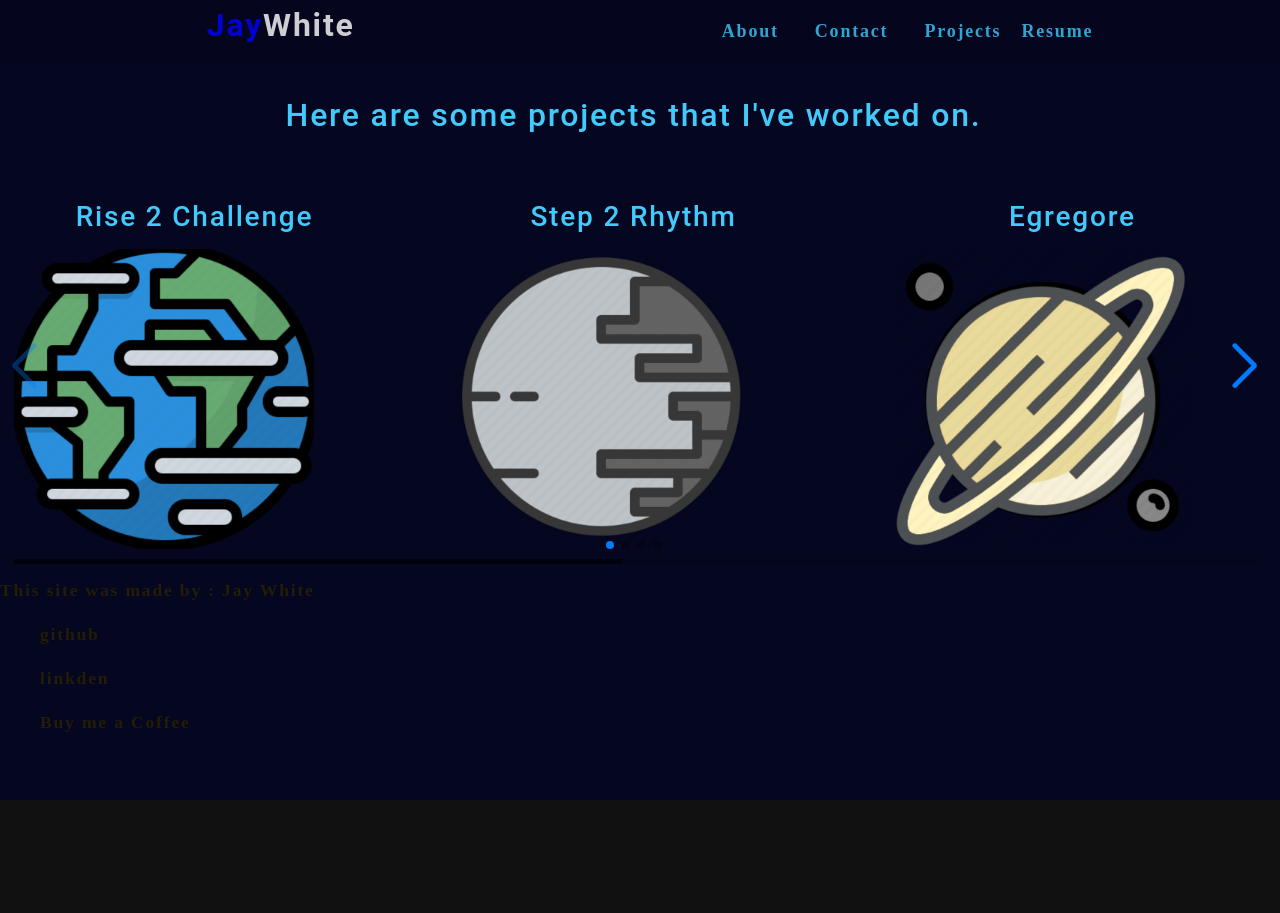
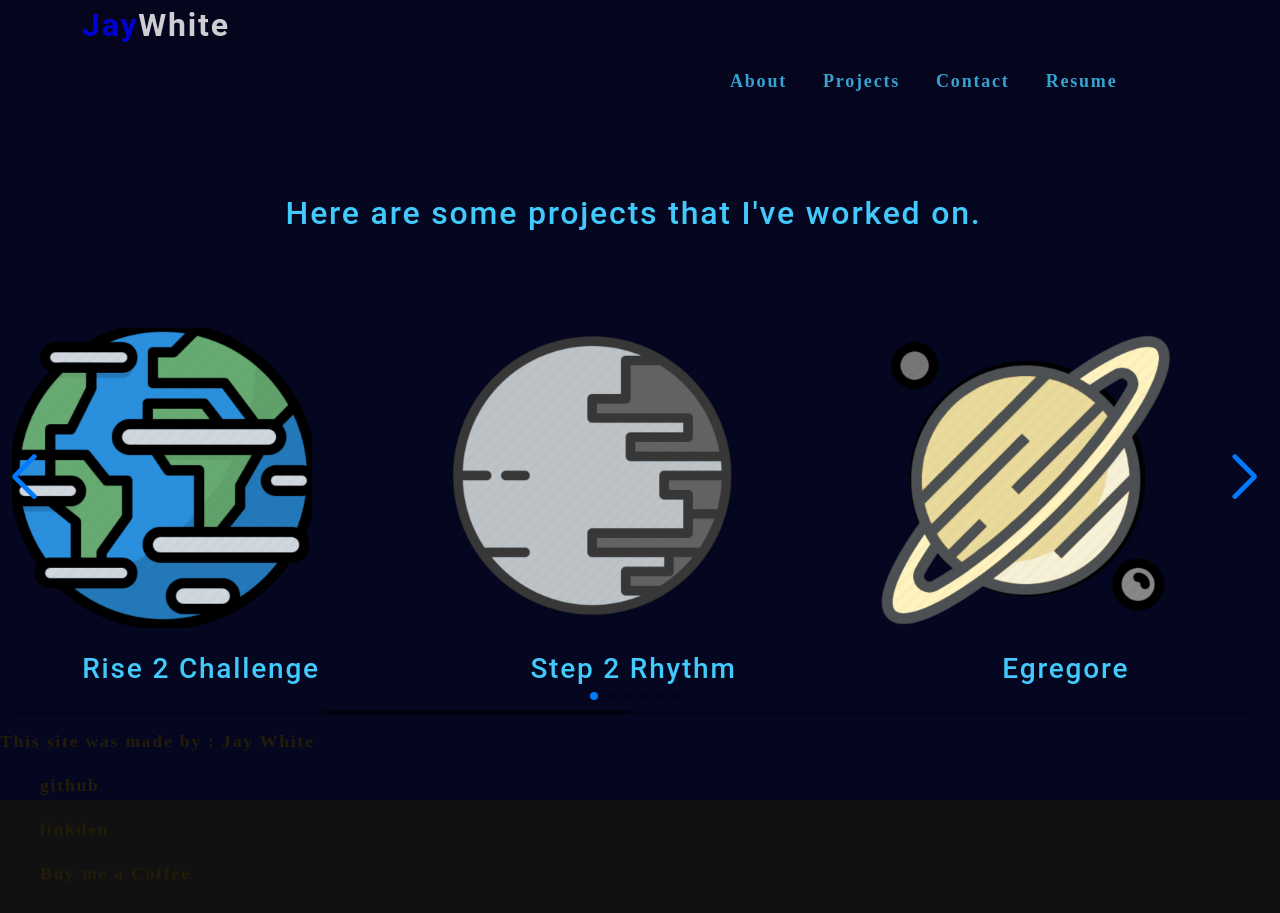
Before and after one commit to JayWhiteBuffalo/react-portfolio, a React (Create React App) app in the folder OneDrive/Desktop/projects/react-portfolio/: page / in a window 1280 px wide. Both pictures are taken after a click on the link "Projects". Before the commit the page ends 800 px from the top, so only its background shows below. Built offline with nearby package versions, Linux system fonts and the light colour scheme.

Commit message:
Changed some spacing in Nav/Projects. Changed some text color on landing page.

```diff
--- a/OneDrive/Desktop/projects/react-portfolio/src/App.js
+++ b/OneDrive/Desktop/projects/react-portfolio/src/App.js
@@ -1,7 +1,7 @@
 import React, { useState } from "react";
 import About from "./componets/About";
 import Nav from "./componets/Nav";
-import Projects from "./componets/projects";
+import ProjectPage from "./componets/ProjectPage";
 import Contact from "./componets/ContactForm";
 import Resume from "./componets/Resume";
 import Footer from "./componets/Footer";
@@ -19,7 +19,7 @@ import ParticlesComponent from "./componets/Particles";
              return <Contact/>
            };
            if (pageSelected === 'Projects'){
-             return <Projects/>
+             return <ProjectPage/>
            };
            if (pageSelected === 'Resume'){
              return <Resume/>
--- a/OneDrive/Desktop/projects/react-portfolio/src/componets/About/index.js
+++ b/OneDrive/Desktop/projects/react-portfolio/src/componets/About/index.js
@@ -11,7 +11,7 @@ function About() {
                 <h1 className="about">Hi There!</h1>
             </div>
             <div>
-                <h1 className="about">I'm Jay White</h1>
+                <h1 className="about">I'm <span className="blue">Jay</span> <span className="white">White</span></h1>
             </div>
             <div id="type">
                 <Type/>
--- a/OneDrive/Desktop/projects/react-portfolio/src/componets/Nav/index.js
+++ b/OneDrive/Desktop/projects/react-portfolio/src/componets/Nav/index.js
@@ -11,22 +11,22 @@ function Nav (props){
             </h2>
             <nav>
                 <ul className="flex-row">
-                    <li className="mx-2">
+                    <li className="mx-2 headerlink">
                         <a onClick={() => setPageSelected('About')}>
                             About
                         </a>
                     </li>
-                    <li className="mx-2">
+                    <li className="mx-2 headerlink">
+                        <a  onClick={() => setPageSelected('Projects')}>
+                            Projects
+                        </a>
+                    </li>
+                    <li className="mx-2 headerlink">
                         <a  onClick={() => setPageSelected('Contact')}>
                             Contact
                         </a>
                     </li>
-                    <li className="mx-2">
-                        <a  onClick={() => setPageSelected('Projects')}>
-                            Projects
-                        </a>
-                    </li>
-                    <li>
+                    <li className="mx-2 headerlink">
                         <a
                         onClick={() => setPageSelected('Resume')}
                         >Resume</a>
--- a/OneDrive/Desktop/projects/react-portfolio/src/componets/ProjectCards/index.js
+++ b/OneDrive/Desktop/projects/react-portfolio/src/componets/ProjectCards/index.js
@@ -1,58 +1,94 @@
 import React, { useState } from "react";
-import ProjectScroll from "../Swipe";
+import { Swiper, SwiperSlide} from "swiper/react";
+import SwiperCore, { Navigation, Pagination, Scrollbar, A11y, } from 'swiper';
+import 'swiper/css';
+import 'swiper/css/navigation';
+import 'swiper/css/pagination';
+import 'swiper/css/scrollbar';
 
-const ProjectCards = () => {
-
-
-
-const [projectArr] = useState([
+const projectslide = [
   {
+      id: 1,
       name: 'Rise 2 Challenge',
       description: '',
+      image: "../../assets/images/0.png",
       link: 'https://thawing-atoll-91539.herokuapp.com/',
       github: 'https://github.com/JayWhiteBuffalo/Rise2Challenge'
   },
   {
-        name: 'Step 2 Rhythm',
+      id: 2,
+      name:'Step 2 Rhythm',
       description: '',
+      image: "../../assets/images/1.png",
       link: 'https://jaywhitebuffalo.github.io/Step2Rhythm/',
       github: 'https://github.com/JayWhiteBuffalo/Step2Rhythm'
   },
   {
+      id: 3,
       name: 'Egregore',
       description: '',
+      image: "../../assets/images/2.png",
       link: 'https://github.com/JayWhiteBuffalo/Egregore',
       github: 'https://github.com/JayWhiteBuffalo/Egregore'
   },
   {
+      id: 4,
       name: 'J.A.T.E',
       description: '',
+      image: "../../assets/images/3.png",
       link: 'https://infinite-chamber-71782.herokuapp.com/',
       github: 'https://github.com/JayWhiteBuffalo/text2Edit'
   },
   {
+      id: 5,
       name: 'Department Tracker',
       description: '',
+      image: "../../assets/images/4.png",
       link: 'https://github.com/JayWhiteBuffalo/department-tracker',
       github: 'https://github.com/JayWhiteBuffalo/department-tracker'
   },
   {
+      id: 6,
       name: 'E-commerance Back-End',
       description: '',
+      image: "../../assets/images/5.png",
       link: 'https://github.com/JayWhiteBuffalo/Ecommie',
       github: 'https://github.com/JayWhiteBuffalo/Ecommie'
   }
-]);
+];
 
-return (
-    <section id= "projectsPage">
-    <div>
-        <h2 className="center">Here are some projects that I've worked on. </h2>
+function ProjectCards(){
+  return(
+      <Swiper
+  modules={[Navigation, Pagination, Scrollbar, A11y,]}
+    loop={true}
+    spaceBetween={30}
+    slidesPerView={3}
+    navigation
+    pagination={{ clickable: true }}
+    scrollbar={{ draggable: true }}
+    onSlideChange={() => console.log('slide change')}
+    onSwiper={(swiper) => console.log(swiper)}
+  >
+{projectslide.map((el, i) => (
+     <SwiperSlide key={projectslide.id} className="slide">
+             <div className="projectCard slide-content">
+             <a href = {projectslide[i].github}>
+             <img
+             src={require(`../../assets/images/${i}.png`)}
+             alt={projectslide[i].name}
+             className = "img-thumbnail mx-1"
+             key={projectslide[i].name}
+         />
+         </a>
+            <a href = {projectslide[i].link}>
+                <h3 className="center">{projectslide[i].name}</h3>
+            </a>
          </div>
-    <ProjectScroll/>
-    </section>
-)
-
-};
+  </SwiperSlide>
+))
+}
+  </Swiper>
+  )};
 
   export default ProjectCards;
--- /dev/null
+++ b/OneDrive/Desktop/projects/react-portfolio/src/componets/ProjectPage/index.js
@@ -0,0 +1,17 @@
+import React, { useState } from "react";
+import ProjectCards from "../ProjectCards";
+
+const ProjectPage = () => {
+
+return (
+    <section id= "projectsPage">
+    <div>
+        <h2 className="center">Here are some projects that I've worked on. </h2>
+    </div>
+    <ProjectCards/>
+    </section>
+)
+
+};
+
+export default ProjectPage;
--- a/OneDrive/Desktop/projects/react-portfolio/src/componets/Swipe/index.js
+++ /dev/null
@@ -1,93 +0,0 @@
-import React, { useState } from "react";
-import { Swiper, SwiperSlide} from "swiper/react";
-import SwiperCore, { Navigation, Pagination, Scrollbar, A11y,} from 'swiper';
-import 'swiper/css';
-import 'swiper/css/navigation';
-import 'swiper/css/pagination';
-import 'swiper/css/scrollbar';
-
-const projectslide = [
-  {
-      id: 1,
-      name: 'Rise 2 Challenge',
-      description: '',
-      image: "../../assets/images/0.png",
-      link: 'https://thawing-atoll-91539.herokuapp.com/',
-      github: 'https://github.com/JayWhiteBuffalo/Rise2Challenge'
-  },
-  {
-      id: 2,
-      name:'Step 2 Rhythm',
-      description: '',
-      image: "../../assets/images/1.png",
-      link: 'https://jaywhitebuffalo.github.io/Step2Rhythm/',
-      github: 'https://github.com/JayWhiteBuffalo/Step2Rhythm'
-  },
-  {
-      id: 3,
-      name: 'Egregore',
-      description: '',
-      image: "../../assets/images/2.png",
-      link: 'https://github.com/JayWhiteBuffalo/Egregore',
-      github: 'https://github.com/JayWhiteBuffalo/Egregore'
-  },
-  {
-      id: 4,
-      name: 'J.A.T.E',
-      description: '',
-      image: "../../assets/images/3.png",
-      link: 'https://infinite-chamber-71782.herokuapp.com/',
-      github: 'https://github.com/JayWhiteBuffalo/text2Edit'
-  },
-  {
-      id: 5,
-      name: 'Department Tracker',
-      description: '',
-      image: "../../assets/images/4.png",
-      link: 'https://github.com/JayWhiteBuffalo/department-tracker',
-      github: 'https://github.com/JayWhiteBuffalo/department-tracker'
-  },
-  {
-      id: 6,
-      name: 'E-commerance Back-End',
-      description: '',
-      image: "../../assets/images/5.png",
-      link: 'https://github.com/JayWhiteBuffalo/Ecommie',
-      github: 'https://github.com/JayWhiteBuffalo/Ecommie'
-  }
-];
-
-function ProjectScroll(){
-  return(
-      <Swiper
-  modules={[Navigation, Pagination, Scrollbar, A11y,]}
-    spaceBetween={50}
-    slidesPerView={3}
-    navigation
-    pagination={{ clickable: true }}
-    scrollbar={{ draggable: true }}
-    onSlideChange={() => console.log('slide change')}
-    onSwiper={(swiper) => console.log(swiper)}
-  >
-{projectslide.map((image, i) => (
-     <SwiperSlide key={projectslide.id} className="slide">
-             <div className="projectCard slide-content">
-                 <a href = {projectslide[i].link}>
-                 <h3 className="center">{projectslide[i].name}</h3>
-                 </a>
-             <a href = {projectslide[i].github}>
-             <img
-             src={require(`../../assets/images/${i}.png`)}
-             alt={projectslide[i].name}
-             className = "img-thumbnail mx-1"
-             key={projectslide[i].name}
-         />
-         </a>
-         </div>
-  </SwiperSlide>
-))
-}
-  </Swiper>
-  )};
-
-  export default ProjectScroll;
--- a/OneDrive/Desktop/projects/react-portfolio/src/componets/projects/index.js
+++ /dev/null
@@ -1,15 +0,0 @@
-import React from "react";
-import ProjectCards from "../ProjectCards";
-
-
-
-function Projects () {
-
-    return (
-        <section>
-            <ProjectCards/>
-        </section>
-    );
-}
-
-export default Projects;
--- a/OneDrive/Desktop/projects/react-portfolio/src/index.css
+++ b/OneDrive/Desktop/projects/react-portfolio/src/index.css
@@ -121,8 +121,7 @@ header a {
 }
 
 header h2{
-  margin-left: 16%;
-  margin-right: 24%;
+  margin-left: 5rem;
 }
 
 header h2 a span{
@@ -131,6 +130,15 @@ header h2 a span{
 
 header h2 a{
   color: white;
+}
+
+header nav{
+  position: relative;
+  margin-left: 42rem;
+}
+
+.headerlink {
+  position: sticky;
 }
 
 button {
@@ -413,7 +421,7 @@ a {
 }
 
 #projectsPage div h2{
-  margin: 2rem;
+  margin-top: 5rem;
   color: var(--primary);
 }
 
@@ -452,6 +460,18 @@ a {
   margin-bottom: 5px;
 }
 
+.slide{
+  margin-top: 5rem;
+}
+
+.blue{
+  color:#0000ff
+}
+
+.white{
+  color:white
+}
+
 
 .footer {
   bottom: 0 !important;
@@ -459,6 +479,3 @@ a {
 	padding-bottom: 8px !important ;
 
 }
-
-.links {
-}
```
Lines whose indentation alone changed are shown as unchanged.
